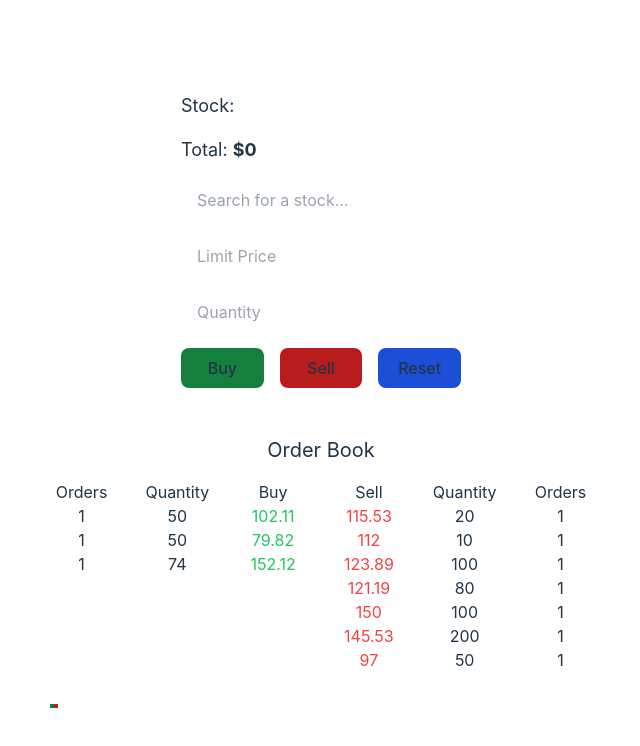
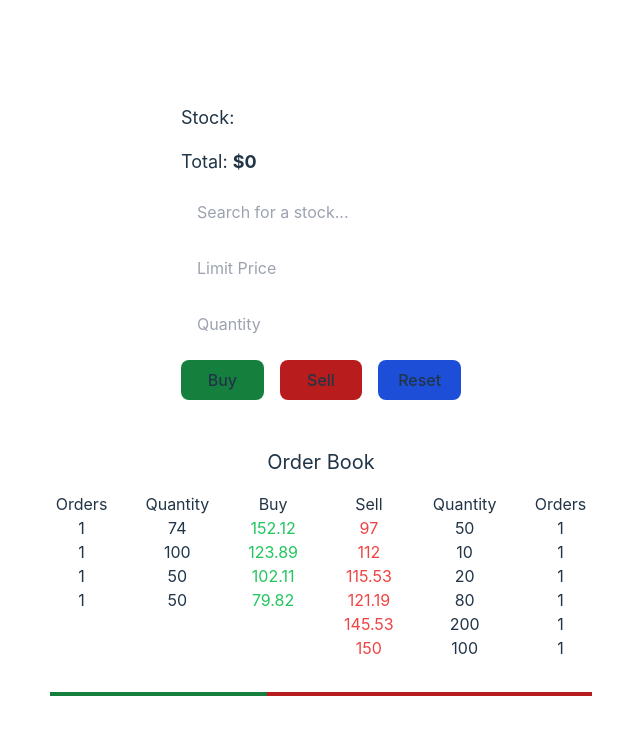
Before and after one commit to val-pivchenko/exchange-trading-platform, a React (Vite) app in the folder fe/etp-frontend/: page / in a window 1280 px wide. Shown: the top 746 px of the page, without its empty margins (319-959 px from the left). Built offline with nearby package versions, Linux system fonts and the light colour scheme; what @protobuf-ts/grpcweb-transport would draw is missing.

Commit message:
order book sorting by price and percentage bar inline CSS fix

```diff
--- a/fe/etp-frontend/src/assets/sampleOrderBookData.json
+++ b/fe/etp-frontend/src/assets/sampleOrderBookData.json
@@ -3,7 +3,7 @@
     "id": "B5299DDD3",
     "price": 123.89,
     "quantity": 100,
-    "side": "SELL",
+    "side": "BUY",
     "timestamp": "2024-08-06T01:30:33.01Z"
   },
   {
--- a/fe/etp-frontend/src/components/OrderBook.jsx
+++ b/fe/etp-frontend/src/components/OrderBook.jsx
@@ -5,24 +5,29 @@ const OrderBook = () => {
   const [buyData, setBuyData] = useState([]);
   const [sellData, setSellData] = useState([]);
   const [buyRatio, setBuyRatio] = useState();
+  const [sellRatio, setSellRatio] = useState();
 
   useEffect(() => {
-    const setDataAndRatio = async () => {
-      setBuyData(
-        orderBookData
-          .filter((record) => record.side === "BUY")
-          .sort((x, y) => new Date(y.timestamp) - new Date(x.timestamp))
+    const filteredBuyData = orderBookData
+      .filter((record) => record.side === "BUY")
+      .sort((x, y) => y.price - x.price);
+    // .sort((x, y) => new Date(y.timestamp) - new Date(x.timestamp));
+    setBuyData(filteredBuyData);
+
+    const filteredSellData = orderBookData
+      .filter((record) => record.side === "SELL")
+      .sort((x, y) => x.price - y.price);
+    setSellData(filteredSellData);
+  }, []);
+
+  useEffect(() => {
+    if (buyData.length + sellData.length > 0) {
+      setBuyRatio((buyData.length * 100) / (buyData.length + sellData.length));
+      setSellRatio(
+        100 - (buyData.length * 100) / (buyData.length + sellData.length)
       );
-      setSellData(
-        orderBookData
-          .filter((record) => record.side === "SELL")
-          .sort((x, y) => new Date(y.timestamp) - new Date(x.timestamp))
-      );
-
-      setBuyRatio((buyData.length * 100) / (buyData.length + sellData.length));
-    };
-    setDataAndRatio();
-  }, []);
+    }
+  }, [buyData, sellData]);
 
   return (
     <div className="grid justify-center w-screen mt-12">
@@ -76,8 +81,14 @@ const OrderBook = () => {
         </div>
       </div>
       <div className="w-full mt-8 flex">
-        <div className={`w-[${buyRatio}%] border-2 border-green-700`}></div>
-        <div className={`w-[${100 - buyRatio}%] border-2 border-red-700`}></div>
+        <div
+          className="border-2 border-green-700"
+          style={{ width: buyRatio + "%" }}
+        ></div>
+        <div
+          className="border-2 border-red-700"
+          style={{ width: sellRatio + "%" }}
+        ></div>
       </div>
     </div>
   );
```
